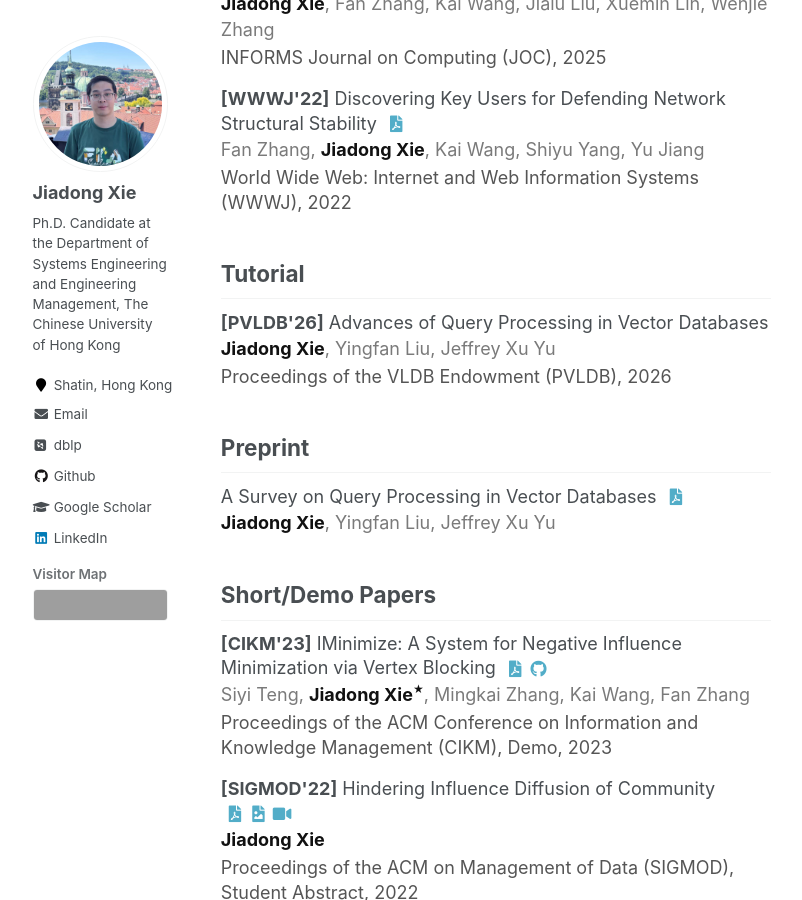
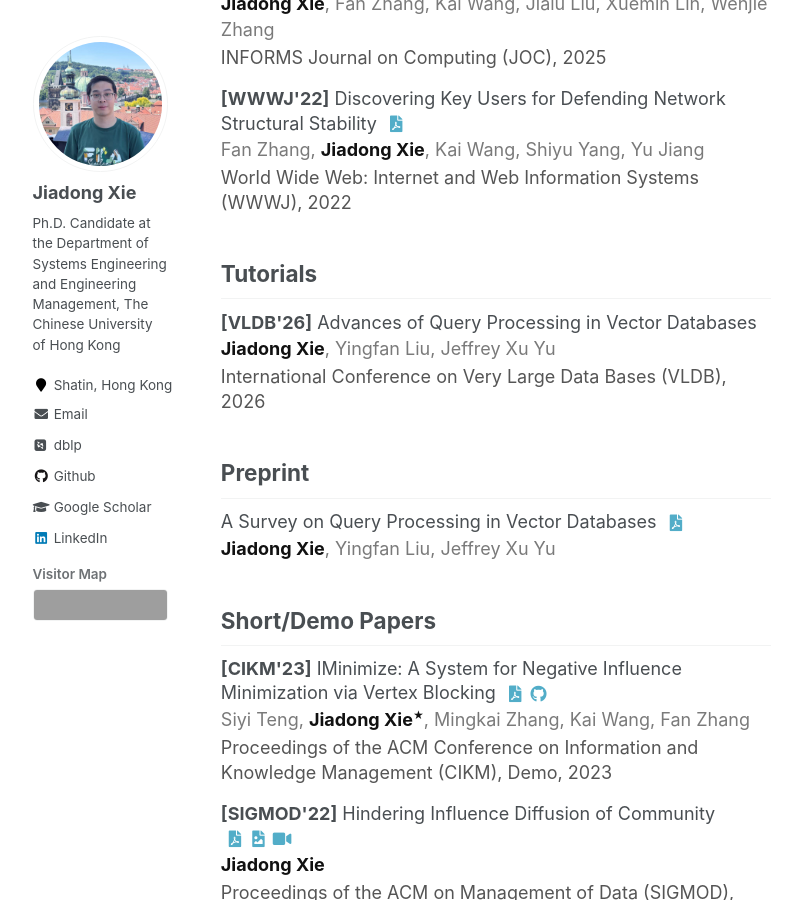
Before and after one commit to Xiejiadong/Xiejiadong.github.io, a Jekyll site: the page built from _pages/about.md, in a window 1280 px wide and 900 px high, scrolled down 2749 px. Shown: the whole window, without its empty margins (163-965 px from the left). Built offline with Jekyll 4.4.1, drawn with Linux system fonts in a browser that asks for light colours; some web fonts are replaced; grey boxes are pictures that could not be loaded.

Commit message:
Update about.md

```diff
--- a/_pages/about.md
+++ b/_pages/about.md
@@ -293,12 +293,12 @@ Publications
   </div>
 </div>
 
-## Tutorial
+## Tutorials
 
 <div class="pub-list">
   <div class="pub-item">
     <div class="pub-title">
-      <strong>[PVLDB'26]</strong> Advances of Query Processing in Vector Databases
+      <strong>[VLDB'26]</strong> Advances of Query Processing in Vector Databases
       <!-- <span class="pub-links">
         <a href="https://www.vldb.org/pvldb/vol17/p1297-zhang.pdf" title="PDF"><i class="fas fa-fw fa-file-pdf zoom" aria-hidden="true"></i></a>
       </span> -->
@@ -307,7 +307,7 @@ Publications
       <span class="me">Jiadong Xie</span>, Yingfan Liu, Jeffrey Xu Yu
     </div>
     <div class="pub-venue">
-      Proceedings of the VLDB Endowment (PVLDB), 2026
+      International Conference on Very Large Data Bases (VLDB), 2026
     </div>
   </div>
 </div>
```
